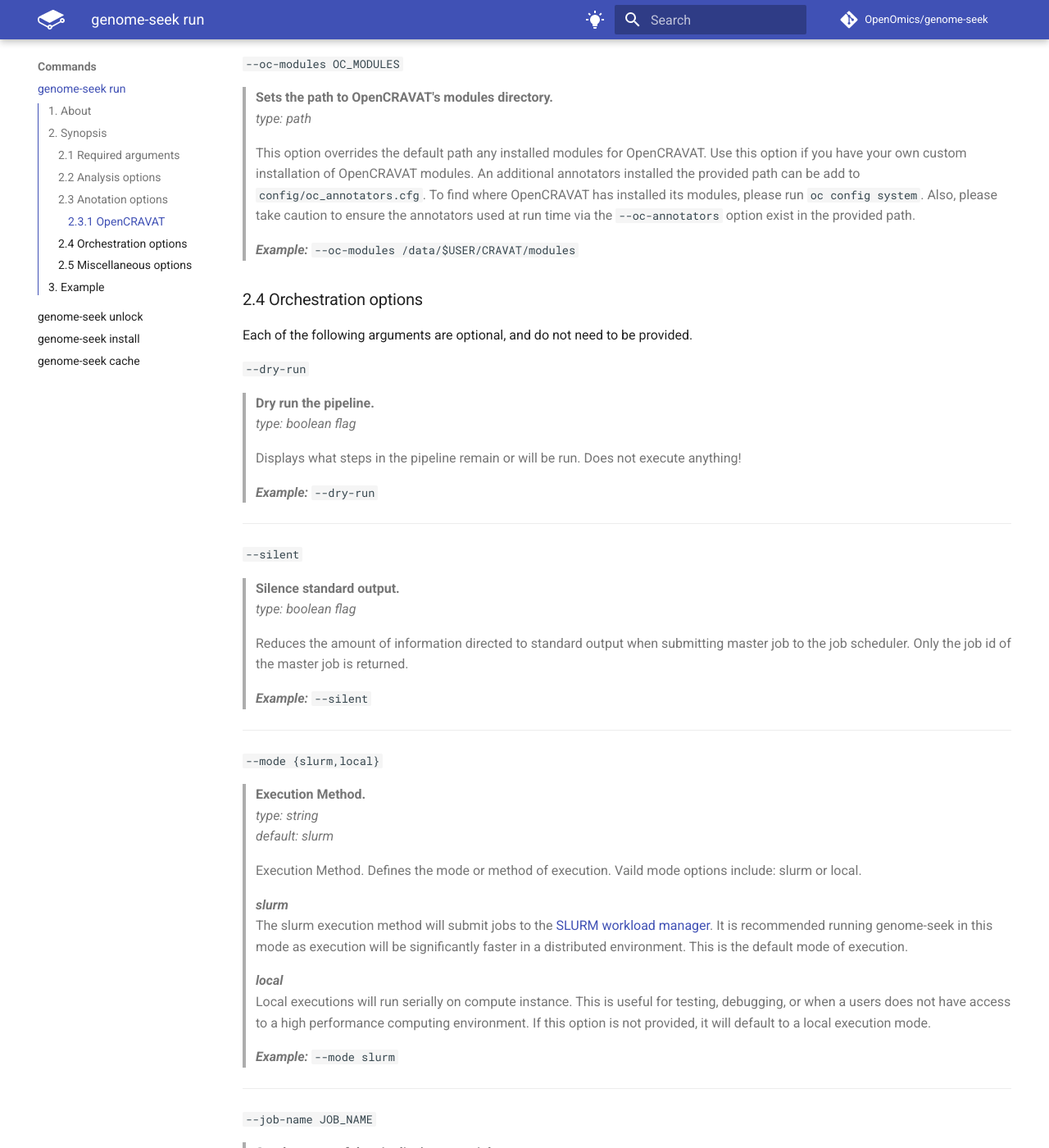
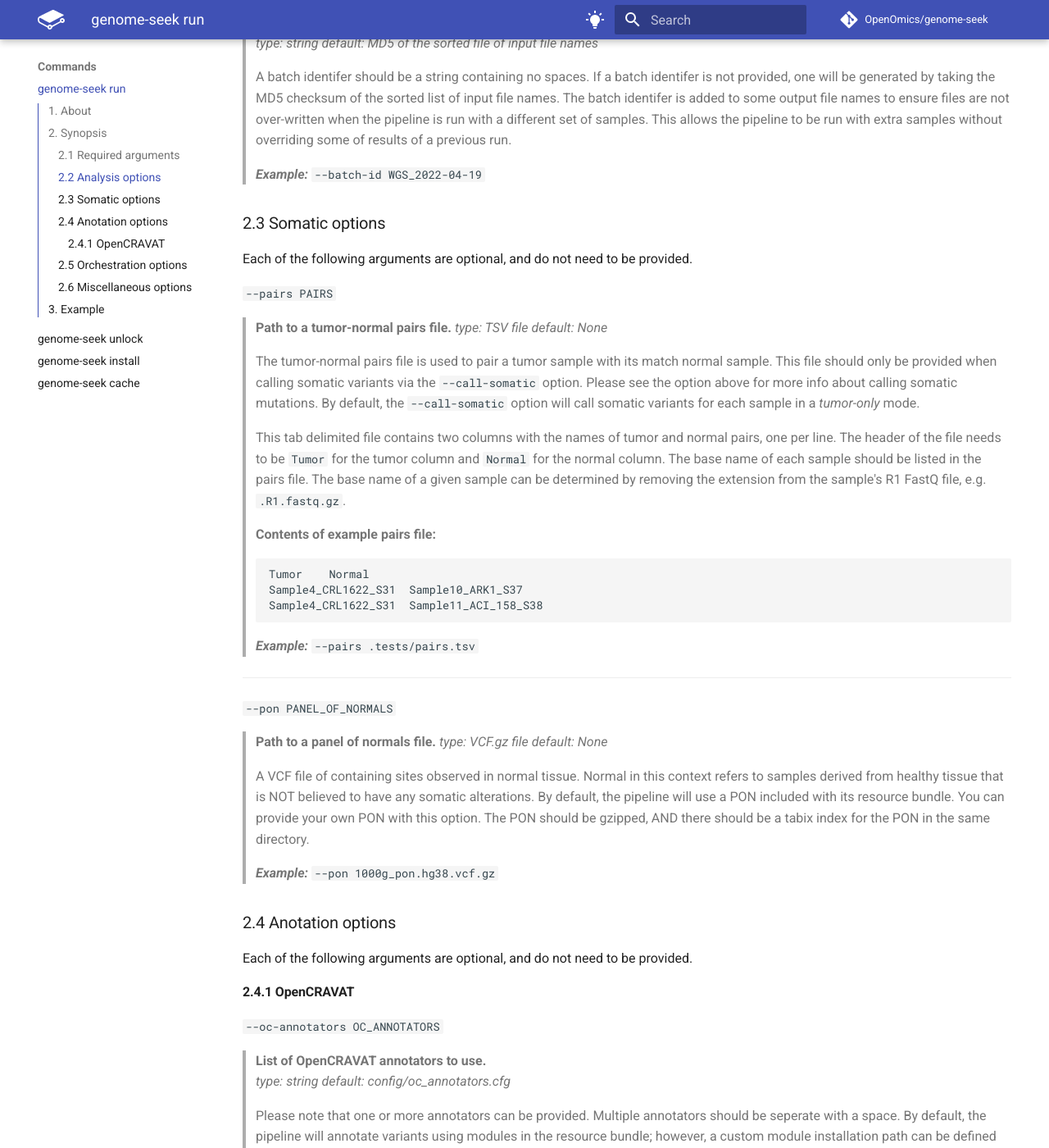
Before and after one commit to OpenOmics/genome-seek, an MkDocs documentation site: the page built from docs/usage/run.md, in a window 1280 px wide and 1400 px high, scrolled down 4022 px. Shown: the whole window at 82% size. Built offline with MkDocs 1.6.1 and Material for MkDocs 9.7.7, drawn with Linux system fonts in a browser that asks for light colours; comment, search, counter and statistics services are not loaded; the version menu is left out; some of the changed text lies outside the part shown.

Commit message:
Adding new run sub-command cli options

````diff
--- a/docs/usage/run.md
+++ b/docs/usage/run.md
@@ -11,11 +11,12 @@
 ```text
 $ genome-seek run [--help] \
       [--mode {slurm,local}] [--job-name JOB_NAME] [--batch-id BATCH_ID] \
-      [--call-cnv] [--call-sv] [--call-hla] [--call-somatic] [--open-cravat] \
-      [--skip-qc] [--oc-annotators OC_ANNOTATORS] [--oc-modules OC_MODULES] \
+      [--call-cnv] [--call-sv] [--call-hla] [--call-somatic] [--gatk-germline] \
+      [--open-cravat] [--oc-annotators OC_ANNOTATORS] [--oc-modules OC_MODULES] \
       [--pairs PAIRS] [--pon PANEL_OF_NORMALS] [--wes-mode] [--wes-bed WES_BED] \
-      [--tmp-dir TMP_DIR] [--silent] [--sif-cache SIF_CACHE] \
+      [--skip-qc] [--tmp-dir TMP_DIR] [--silent] [--sif-cache SIF_CACHE] \
       [--singularity-cache SINGULARITY_CACHE] \
+      [--resource-bundle RESOURCE_BUNDLE] \
       [--dry-run] [--threads THREADS] \
       --input INPUT [INPUT ...] \
       --output OUTPUT
@@ -80,6 +81,24 @@
 > ***Example:*** `--call-hla`
 
 ---
+  `--call-somatic`
+> **Call somatic variants.**
+> *type: boolean flag*
+>
+> Runs additional steps to call somatic variants. By default when this option is provided, the pipeline will perform somatic variant calling for each sample in a tumor-only mode; however, if a tumor-normal pairs file is provided via the `--pairs` option then the pipeline will call somatic variants using its matched normal. Please see the **Somatic options** section below for more information about the somatic variant calling pipeline and any additional options.
+>
+> ***Example:*** `--call-somatic`
+
+---
+  `--gatk-germline`
+> **Call short germline variants using GATK4 best practices.**
+> *type: boolean flag*
+>
+> Runs additional steps to call short (SNPs/INDELs) germline variants using GATK4. By default, the pipeline will call germline variants using deepvariant. If this option is provided, the pipeline will also call germline variants using GATK4's set of recommended best practices for calling short germline variants.
+>
+> ***Example:*** `--gatk-germline`
+
+---
   `--open-cravat`
 > **Run OpenCRAVAT to annotate variants.**
 > *type: boolean flag*
@@ -125,12 +144,43 @@
 >
 > ***Example:*** `--batch-id WGS_2022-04-19`
 
-
-### 2.3 Anotation options
+### 2.3 Somatic options
 
 Each of the following arguments are optional, and do not need to be provided.
 
-#### 2.3.1 OpenCRAVAT
+  `--pairs PAIRS`
+> **Path to a tumor-normal pairs file.**
+> *type: TSV file*
+> *default: None*
+>
+> The tumor-normal pairs file is used to pair a tumor sample with its match normal sample. This file should only be provided when calling somatic variants via the `--call-somatic` option. Please see the option above for more info about calling somatic mutations. By default, the `--call-somatic` option will call somatic variants for each sample in a *tumor-only* mode.
+>
+> This tab delimited file contains two columns with the names of tumor and normal pairs, one per line. The header of the file needs to be `Tumor` for the tumor column and `Normal` for the normal column. The base name of each sample should be listed in the pairs file. The base name of a given sample can be determined by removing the extension from the sample's R1 FastQ file, e.g. `.R1.fastq.gz`.
+>
+> **Contents of example pairs file:**
+> ```
+> Tumor    Normal
+> Sample4_CRL1622_S31  Sample10_ARK1_S37
+> Sample4_CRL1622_S31  Sample11_ACI_158_S38
+> ```
+>
+> ***Example:*** `--pairs .tests/pairs.tsv`
+
+---
+  `--pon PANEL_OF_NORMALS`
+> **Path to a panel of normals file.**
+> *type: VCF.gz file*
+> *default: None*
+>
+> A VCF file of containing sites observed in normal tissue. Normal in this context refers to samples derived from healthy tissue that is NOT believed to have any somatic alterations. By default, the pipeline will use a PON included with its resource bundle. You can provide your own PON with this option. The PON should be gzipped, AND there should be a tabix index for the PON in the same directory.
+>
+> ***Example:*** `--pon 1000g_pon.hg38.vcf.gz`
+
+### 2.4 Anotation options
+
+Each of the following arguments are optional, and do not need to be provided.
+
+#### 2.4.1 OpenCRAVAT
 
   `--oc-annotators OC_ANNOTATORS`
 > **List of OpenCRAVAT annotators to use.**
@@ -215,7 +265,16 @@
 >
 > Uses a local cache of SIFs on the filesystem. This SIF cache can be shared across users if permissions are set correctly. If a SIF does not exist in the SIF cache, the image will be pulled from Dockerhub and a warning message will be displayed. The `genome-seek cache` subcommand can be used to create a local SIF cache. Please see `genome-seek cache` for more information. This command is extremely useful for avoiding DockerHub pull rate limits. It also remove any potential errors that could occur due to network issues or DockerHub being temporarily unavailable. We recommend running genome-seek with this option when ever possible.
 >
-> ***Example:*** `--singularity-cache /data/$USER/SIFs`
+> ***Example:*** `--sif-cache /data/$USER/SIFs`
+
+---
+  `--resource-bundle RESOURCE_BUNDLE`
+> **Path to a local resource bundle.**
+> *type: path*
+>
+> This is a path to a local resource bundle containing all of the pipeline's reference files. Please only provide this option if you are running the pipeline outside of Biowulf. If you are running the pipeline on Biowulf, the pipeline will automatically resolve the correct path to any references files. The resource bundle contains the set of required reference files for processing any data, and it is extrememly large. Several terabytes of storage space will be needed to download it. As a result, we always recommend using the resource bundle provided by the pipeline. If you are unsure if the resource bundle is installed on your system, please contact us or your system administrator.
+>
+> ***Example:*** `--resource-bundle /path/to/refs/genome-seek`
 
 ---
   `--threads THREADS`
@@ -238,7 +297,7 @@
 >
 > ***Example:*** `--tmp-dir /scratch/$USER/`
 
-### 2.5 Miscellaneous options
+### 2.6 Miscellaneous options
 Each of the following arguments are optional, and do not need to be provided.
 
   `-h, --help`
@@ -259,19 +318,23 @@
 
 # Step 2A.) Dry-run the pipeline
 ./genome-seek run --input .tests/*.R?.fastq.gz \
-                  --output /data/$USER/output \
-                  --call-cnv --call-sv \
-                  --call-hla --open-cravat \
-                  --mode slurm \
-                  --dry-run
+        --output results/ \
+        --call-cnv --call-sv \
+        --call-hla --open-cravat \
+        --gatk-germline \
+        --call-somatic \
+        --mode slurm \
+        --dry-run
 
 # Step 2B.) Run the genome-seek pipeline
 # The slurm mode will submit jobs to
 # the cluster. It is recommended running
 # the pipeline in this mode.
 ./genome-seek run --input .tests/*.R?.fastq.gz \
-                  --output /data/$USER/output \
-                  --call-cnv --call-sv \
-                  --call-hla --open-cravat \
-                  --mode slurm
+        --output results/ \
+        --call-cnv --call-sv \
+        --call-hla --open-cravat \
+        --gatk-germline \
+        --call-somatic \
+        --mode slurm
 ```
````
Also changed, not shown: other parts of docs/usage/run.md (+1 -1 lines).
